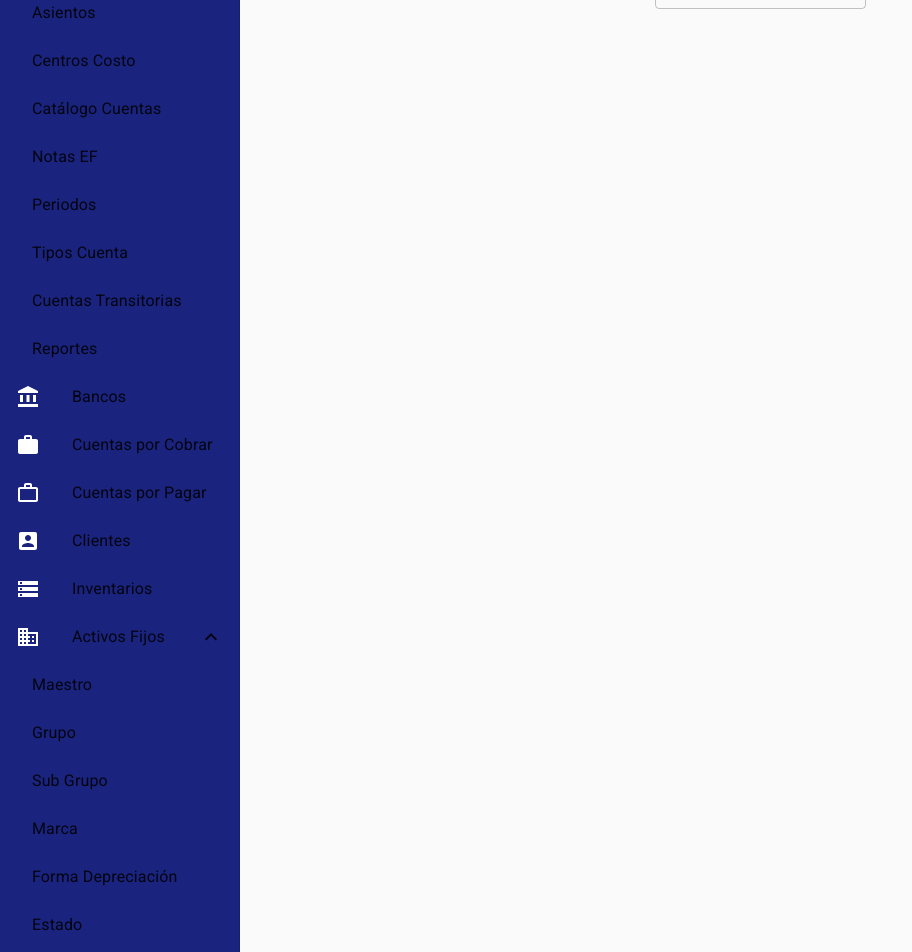
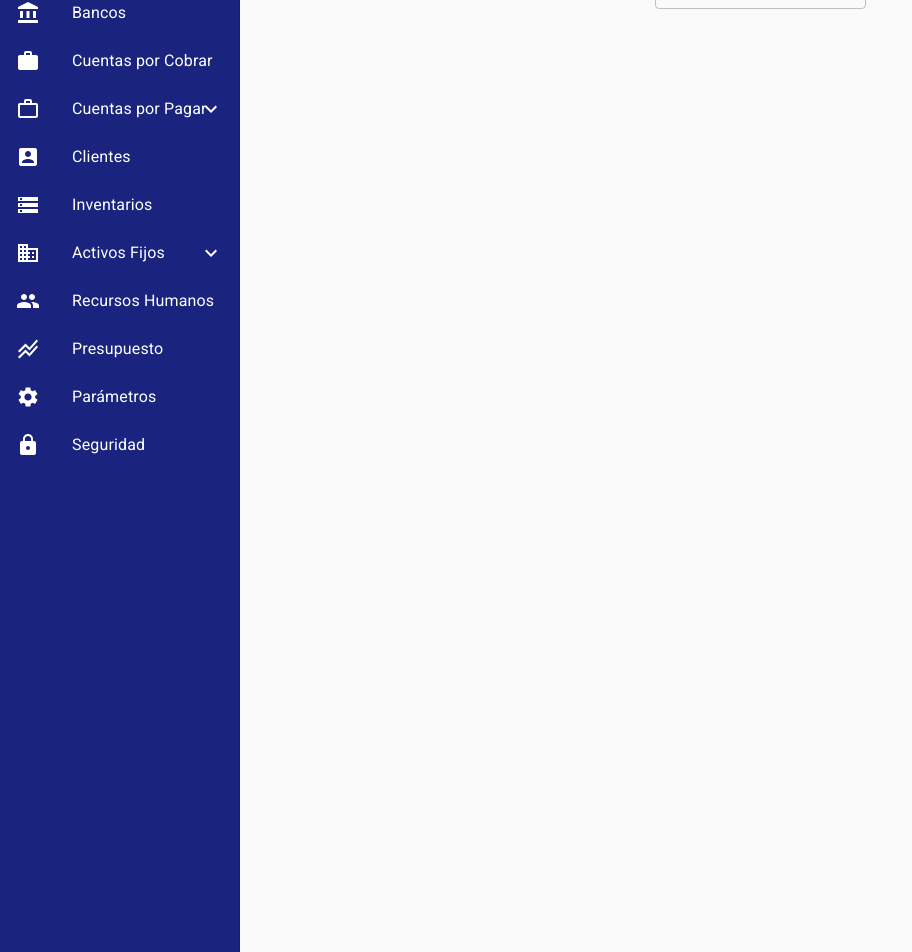
Before and after one commit to RandallChinchilla/ERP-front-end-, a React (Create React App) app in the folder ceo.web/: page / in a window 1280 px wide. Shown: the part 180-1132 px from the top of the page, without its empty margins (0-912 px from the left). Built offline with nearby package versions, Linux system fonts and the light colour scheme.

Commit message:
Update listItems.js

```diff
--- a/ceo.web/src/Componets/Home/listItems.js
+++ b/ceo.web/src/Componets/Home/listItems.js
@@ -20,6 +20,7 @@ import Collapse from "@mui/material/Collapse";
 import ExpandLess from "@mui/icons-material/ExpandLess";
 import ExpandMore from "@mui/icons-material/ExpandMore";
 import { makeStyles } from "@material-ui/core";
+import { indigo, white} from "@mui/material/colors";
 
 const useStyles = makeStyles(() => ({
   iconos: { color: "white" },
@@ -27,212 +28,312 @@ const useStyles = makeStyles(() => ({
 }));
 
 export default function NestedList() {
-  const [open, setOpen] = React.useState(true);
 
-  const handleClick = () => {
-    setOpen(!open);
-  };
-  const classes = useStyles();
+const[openContabilidad, setOpenContabilidad] = React.useState(false);
+const[openActivosFijos, setOpenActivosFijos] = React.useState(false);
+const[openCuentasPorPagar, setOpenCuentasPorPagar] = React.useState(false);
+
+const handleClickContabilidad = () => {
+  setOpenContabilidad(!openContabilidad);
+  setOpenActivosFijos(false);
+  setOpenCuentasPorPagar(false);
+};
+
+const handleClickActivosFijos = () => {
+  setOpenActivosFijos(!openActivosFijos);
+  setOpenContabilidad(false);
+  setOpenCuentasPorPagar(false);
+};
+
+const handleClickCuentasPorPagar = () => {
+  setOpenCuentasPorPagar(!openCuentasPorPagar);
+  setOpenContabilidad(false);
+  setOpenActivosFijos(false);
+};
+
+const classes = useStyles();
+
   return (
-    <List>
-      <ListItem button>
+    <List
+    sx={{bgcolor: indigo[900],
+      height: 1500}}
+
+      >
+      <ListItemButton>
         <ListItemIcon>
           <AttachMoneyIcon className={classes.iconos} />
         </ListItemIcon>
         <ListItemText className={classes.text}>Cajas</ListItemText>
-      </ListItem>
-      <ListItemButton onClick={handleClick}>
-        <ListItemIcon>
-          <AppRegistrationIcon className={classes.iconos} />
-        </ListItemIcon>
-        <ListItemText className={classes.text}> Contabilidad</ListItemText>
-        {open ? <ExpandLess /> : <ExpandMore />}
       </ListItemButton>
 
-      <Collapse in={open} timeout="auto" unmountOnExit>
+      <ListItemButton onClick={handleClickContabilidad}>
+      <ListItemIcon>
+        <AppRegistrationIcon className={classes.iconos} />
+      </ListItemIcon>
+      <ListItemText className={classes.text}>Contabilidad</ListItemText>
+      {openContabilidad ? (<ExpandLess style={{ color: 'white' }} />
+        ) : (
+          <ExpandMore style={{ color: 'white' }} />
+        )}
+    </ListItemButton>
+
+    <Collapse in={openContabilidad} timeout="auto" unmountOnExit>
         <List component="div" disablePadding>
           <ListItemButton sx={{ pl: 4 }}>
-            <ListItemText primary="Asientos" />
+            <ListItemText className={classes.text}>Asientos</ListItemText>
           </ListItemButton>
         </List>
       </Collapse>
 
-      <Collapse in={open} timeout="auto" unmountOnExit>
+      <Collapse in={openContabilidad} timeout="auto" unmountOnExit>
         <List component="div" disablePadding>
           <ListItemButton sx={{ pl: 4 }}>
-            <ListItemText primary="Centros Costo" />
+            <ListItemText className={classes.text}>Centros Costo</ListItemText>
           </ListItemButton>
         </List>
       </Collapse>
 
-      <Collapse in={open} timeout="auto" unmountOnExit>
+
+      <Collapse in={openContabilidad} timeout="auto" unmountOnExit>
         <List component="div" disablePadding>
-          <ListItemButton sx={{ pl: 4 }}>
-            <ListItemText primary="Catálogo Cuentas" />
+          <ListItemButton  sx={{ pl: 4 }}>
+            <ListItemText className={classes.text}>Catálogo Cuentas</ListItemText>
           </ListItemButton>
         </List>
       </Collapse>
 
-      <Collapse in={open} timeout="auto" unmountOnExit>
+
+      <Collapse in={openContabilidad} timeout="auto" unmountOnExit>
         <List component="div" disablePadding>
           <ListItemButton sx={{ pl: 4 }}>
-            <ListItemText primary="Notas EF" />
+            <ListItemText className={classes.text} >Notas EF</ListItemText>
           </ListItemButton>
         </List>
       </Collapse>
 
-      <Collapse in={open} timeout="auto" unmountOnExit>
+
+      <Collapse in={openContabilidad} timeout="auto" unmountOnExit>
         <List component="div" disablePadding>
           <ListItemButton sx={{ pl: 4 }}>
-            <ListItemText primary="Periodos" />
+            <ListItemText className={classes.text} >Periodos</ListItemText>
           </ListItemButton>
         </List>
       </Collapse>
 
-      <Collapse in={open} timeout="auto" unmountOnExit>
+
+      <Collapse in={openContabilidad} timeout="auto" unmountOnExit>
         <List component="div" disablePadding>
           <ListItemButton sx={{ pl: 4 }}>
-            <ListItemText primary="Tipos Cuenta" />
+            <ListItemText className={classes.text}>Tipos Cuenta</ListItemText>
           </ListItemButton>
         </List>
       </Collapse>
 
-      <Collapse in={open} timeout="auto" unmountOnExit>
+
+      <Collapse in={openContabilidad} timeout="auto" unmountOnExit>
         <List component="div" disablePadding>
           <ListItemButton sx={{ pl: 4 }}>
-            <ListItemText primary="Cuentas Transitorias" />
+            <ListItemText className={classes.text}>Cuentas Transitorias</ListItemText>
           </ListItemButton>
         </List>
       </Collapse>
 
-      <Collapse in={open} timeout="auto" unmountOnExit>
+
+      <Collapse in={openContabilidad} timeout="auto" unmountOnExit>
         <List component="div" disablePadding>
           <ListItemButton sx={{ pl: 4 }}>
-            <ListItemText primary="Reportes" />
+            <ListItemText className={classes.text}>Reportes</ListItemText>
           </ListItemButton>
         </List>
       </Collapse>
 
-      <ListItem button>
+
+      <ListItemButton>
         <ListItemIcon>
           <AccountBalanceIcon className={classes.iconos} />
         </ListItemIcon>
-        <ListItemText primary="Bancos" />
-      </ListItem>
-      <ListItem button>
+        <ListItemText className={classes.text}>Bancos</ListItemText>
+      </ListItemButton>
+      <ListItemButton>
         <ListItemIcon>
           <WorkIcon className={classes.iconos} />
         </ListItemIcon>
-        <ListItemText primary="Cuentas por Cobrar" />
-      </ListItem>
-      <ListItem button>
+        <ListItemText className={classes.text}>Cuentas por Cobrar</ListItemText>
+      </ListItemButton>
+
+      <ListItemButton onClick={handleClickCuentasPorPagar}>
         <ListItemIcon>
           <WorkOutlineIcon className={classes.iconos} />
         </ListItemIcon>
-        <ListItemText primary="Cuentas por Pagar" />
-      </ListItem>
-      <ListItem button>
-        <ListItemIcon>
-          <AccountBoxIcon className={classes.iconos} />
-        </ListItemIcon>
-        <ListItemText primary="Clientes" />
-      </ListItem>
-      <ListItem button>
-        <ListItemIcon>
-          <StorageIcon className={classes.iconos} />
-        </ListItemIcon>
-        <ListItemText primary="Inventarios" />
-      </ListItem>
-
-      <ListItemButton onClick={handleClick}>
-        <ListItemIcon>
-          <BusinessIcon className={classes.iconos} />
-        </ListItemIcon>
-        <ListItemText primary="Activos Fijos" />
-        {open ? <ExpandLess /> : <ExpandMore />}
+        <ListItemText className={classes.text}>Cuentas por Pagar</ListItemText>
+        {openCuentasPorPagar ? (<ExpandLess style={{ color: 'white' }} />
+        ) : (
+          <ExpandMore style={{ color: 'white' }} />
+        )}
       </ListItemButton>
 
-      <Collapse in={open} timeout="auto" unmountOnExit>
+      <Collapse in={openCuentasPorPagar} timeout="auto" unmountOnExit>
         <List component="div" disablePadding>
           <ListItemButton sx={{ pl: 4 }}>
-            <ListItemText primary="Maestro" />
+            <ListItemText className={classes.text}>Maestro</ListItemText>
           </ListItemButton>
         </List>
       </Collapse>
 
-      <Collapse in={open} timeout="auto" unmountOnExit>
+      <Collapse in={openCuentasPorPagar} timeout="auto" unmountOnExit>
         <List component="div" disablePadding>
           <ListItemButton sx={{ pl: 4 }}>
-            <ListItemText primary="Grupo" />
+            <ListItemText className={classes.text}>Orden de Compra</ListItemText>
           </ListItemButton>
         </List>
       </Collapse>
 
-      <Collapse in={open} timeout="auto" unmountOnExit>
+      <Collapse in={openCuentasPorPagar} timeout="auto" unmountOnExit>
         <List component="div" disablePadding>
           <ListItemButton sx={{ pl: 4 }}>
-            <ListItemText primary="Sub Grupo" />
+            <ListItemText className={classes.text}>Proveedor</ListItemText>
           </ListItemButton>
         </List>
       </Collapse>
 
-      <Collapse in={open} timeout="auto" unmountOnExit>
+      <Collapse in={openCuentasPorPagar} timeout="auto" unmountOnExit>
         <List component="div" disablePadding>
           <ListItemButton sx={{ pl: 4 }}>
-            <ListItemText primary="Marca" />
+            <ListItemText className={classes.text}>Tipo Proveedor</ListItemText>
           </ListItemButton>
         </List>
       </Collapse>
 
-      <Collapse in={open} timeout="auto" unmountOnExit>
+      <Collapse in={openCuentasPorPagar} timeout="auto" unmountOnExit>
         <List component="div" disablePadding>
           <ListItemButton sx={{ pl: 4 }}>
-            <ListItemText primary="Forma Depreciación" />
+            <ListItemText className={classes.text}>Tipo Servicio</ListItemText>
           </ListItemButton>
         </List>
       </Collapse>
 
-      <Collapse in={open} timeout="auto" unmountOnExit>
+      <Collapse in={openCuentasPorPagar} timeout="auto" unmountOnExit>
         <List component="div" disablePadding>
           <ListItemButton sx={{ pl: 4 }}>
-            <ListItemText primary="Estado" />
+            <ListItemText className={classes.text}>Tipo Contrato</ListItemText>
           </ListItemButton>
         </List>
       </Collapse>
 
-      <Collapse in={open} timeout="auto" unmountOnExit>
+      <Collapse in={openCuentasPorPagar} timeout="auto" unmountOnExit>
         <List component="div" disablePadding>
           <ListItemButton sx={{ pl: 4 }}>
-            <ListItemText primary="Reportes" />
+            <ListItemText className={classes.text}>Reportes</ListItemText>
           </ListItemButton>
         </List>
       </Collapse>
 
-      <ListItem button>
+      <ListItemButton>
+        <ListItemIcon>
+          <AccountBoxIcon className={classes.iconos} />
+        </ListItemIcon>
+        <ListItemText className={classes.text}>Clientes</ListItemText>
+      </ListItemButton>
+
+      <ListItemButton>
+        <ListItemIcon>
+          <StorageIcon className={classes.iconos} />
+        </ListItemIcon>
+        <ListItemText className={classes.text}>Inventarios</ListItemText>
+      </ListItemButton>
+
+      <ListItemButton onClick={handleClickActivosFijos}>
+      <ListItemIcon>
+        <BusinessIcon className={classes.iconos}/>
+      </ListItemIcon>
+      <ListItemText className={classes.text}>Activos Fijos</ListItemText>
+      {openActivosFijos ? (<ExpandLess style={{ color: 'white' }} />
+        ) : (
+          <ExpandMore style={{ color: 'white' }} />
+        )}
+    </ListItemButton>
+
+    <Collapse in={openActivosFijos} timeout="auto" unmountOnExit>
+        <List component="div" disablePadding>
+          <ListItemButton sx={{ pl: 4 }}>
+            <ListItemText className={classes.text}>Maestro</ListItemText>
+          </ListItemButton>
+        </List>
+      </Collapse>
+
+      <Collapse in={openActivosFijos} timeout="auto" unmountOnExit>
+        <List component="div" disablePadding>
+          <ListItemButton sx={{ pl: 4 }}>
+            <ListItemText className={classes.text}>Grupo</ListItemText>
+          </ListItemButton>
+        </List>
+      </Collapse>
+
+      <Collapse in={openActivosFijos} timeout="auto" unmountOnExit>
+        <List component="div" disablePadding>
+          <ListItemButton sx={{ pl: 4 }}>
+            <ListItemText className={classes.text}>Sub Grupo"</ListItemText>
+          </ListItemButton>
+        </List>
+      </Collapse>
+
+      <Collapse in={openActivosFijos} timeout="auto" unmountOnExit>
+        <List component="div" disablePadding>
+          <ListItemButton sx={{ pl: 4 }}>
+            <ListItemText className={classes.text}>Marca</ListItemText>
+          </ListItemButton>
+        </List>
+      </Collapse>
+
+      <Collapse in={openActivosFijos} timeout="auto" unmountOnExit>
+        <List component="div" disablePadding>
+          <ListItemButton sx={{ pl: 4 }}>
+            <ListItemText className={classes.text}>Forma Depreciación</ListItemText>
+          </ListItemButton>
+        </List>
+      </Collapse>
+
+      <Collapse in={openActivosFijos} timeout="auto" unmountOnExit>
+        <List component="div" disablePadding>
+          <ListItemButton sx={{ pl: 4 }}>
+            <ListItemText className={classes.text}>Estado</ListItemText>
+          </ListItemButton>
+        </List>
+      </Collapse>
+
+      <Collapse in={openActivosFijos} timeout="auto" unmountOnExit>
+        <List component="div" disablePadding>
+          <ListItemButton sx={{ pl: 4 }}>
+            <ListItemText className={classes.text}>Reportes</ListItemText>
+          </ListItemButton>
+        </List>
+      </Collapse>
+
+      <ListItemButton>
         <ListItemIcon>
           <GroupIcon className={classes.iconos} />
         </ListItemIcon>
-        <ListItemText primary="Recursos Humanos" />
-      </ListItem>
+        <ListItemText className={classes.text}>Recursos Humanos</ListItemText>
+      </ListItemButton>
 
-      <ListItem button>
+      <ListItemButton>
         <ListItemIcon>
           <StackedLineChartIcon className={classes.iconos} />
         </ListItemIcon>
-        <ListItemText primary="Presupuesto" />
-      </ListItem>
-      <ListItem button>
+        <ListItemText className={classes.text}>Presupuesto</ListItemText>
+      </ListItemButton>
+      <ListItemButton>
         <ListItemIcon>
           <SettingsIcon className={classes.iconos} />
         </ListItemIcon>
-        <ListItemText primary="Parámetros" />
-      </ListItem>
-      <ListItem button>
+        <ListItemText className={classes.text}>Parámetros</ListItemText>
+      </ListItemButton>
+      <ListItemButton>
         <ListItemIcon>
           <LockIcon className={classes.iconos} />
         </ListItemIcon>
-        <ListItemText primary="Seguridad" />
-      </ListItem>
+        <ListItemText className={classes.text}>Seguridad</ListItemText>
+      </ListItemButton>
     </List>
   );
 }
```
